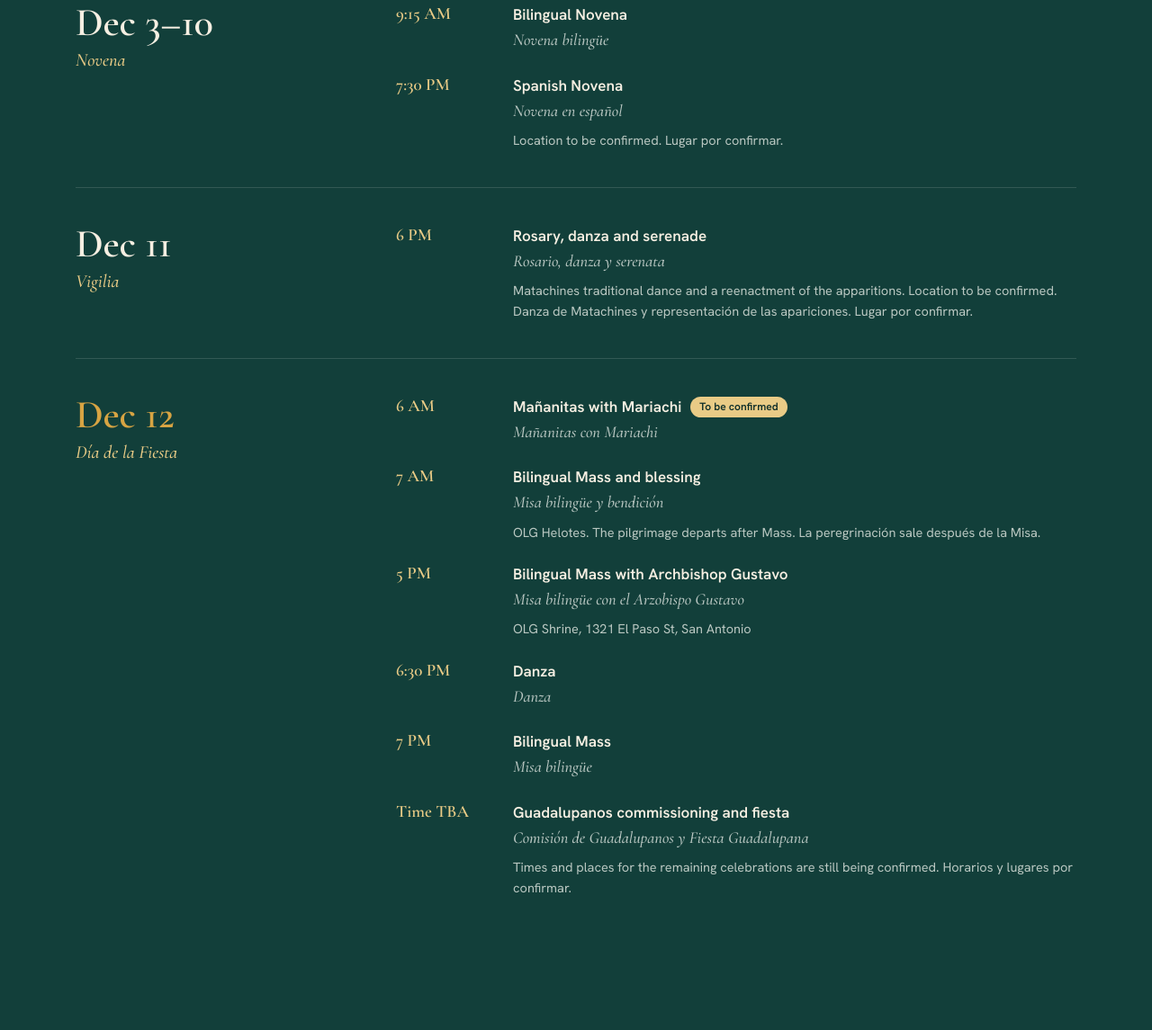
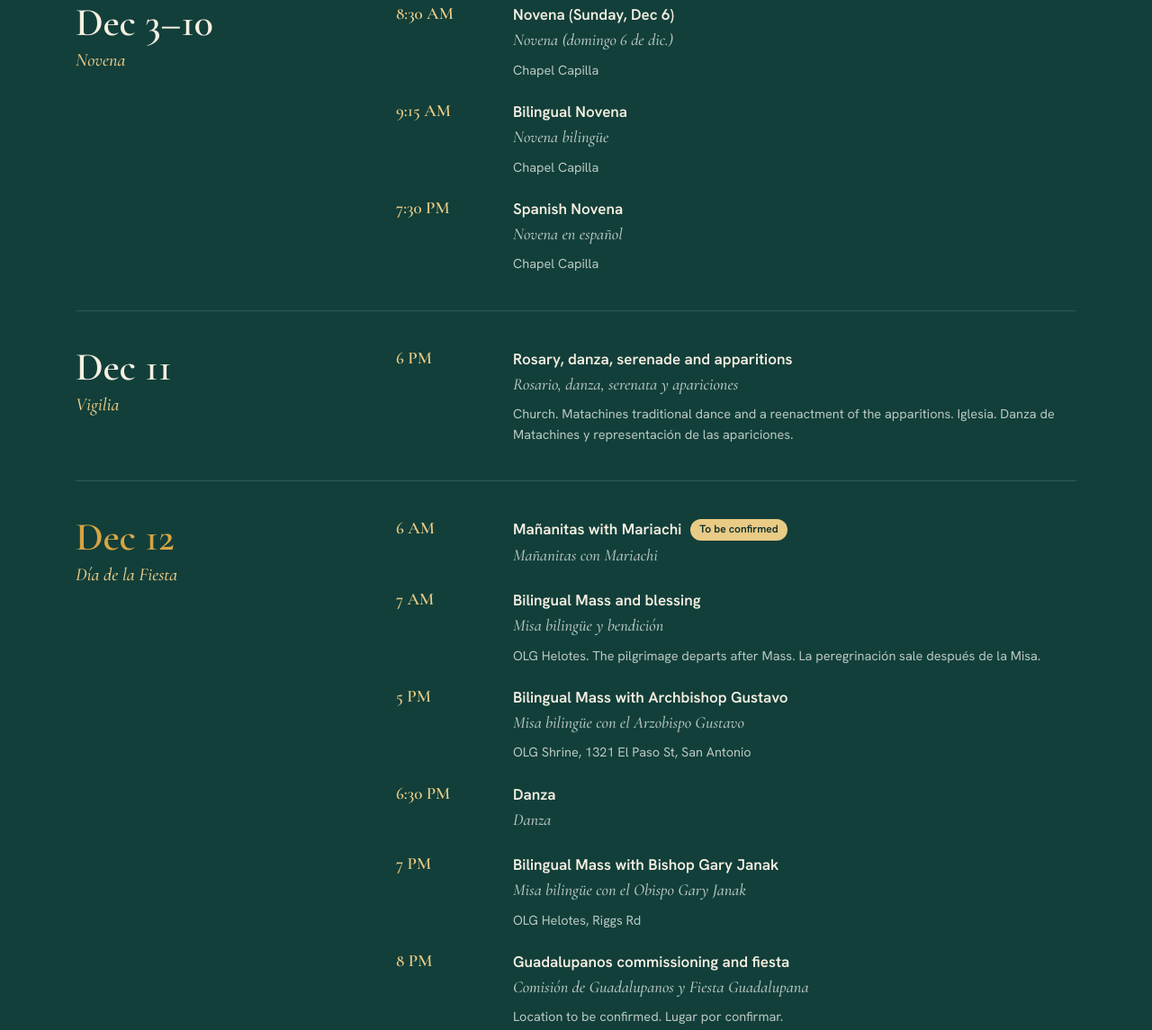
Before and after one commit to commsolg/olgfeastday, a plain HTML site: page index.html in a window 1280 px wide. Shown: the part 3718-4863 px from the top of the page at 90% size. Drawn offline with nearby package versions, Linux system fonts and the light colour scheme.

Commit message:
Update index.html

```diff
--- a/index.html
+++ b/index.html
@@ -369,15 +369,16 @@ footer{background:var(--mantle-3);color:#DDE4DF;padding:80px 0 40px}
     <div class="day">
       <h3 class="day-name">Dec 3–10<span class="es" lang="es">Novena</span></h3>
       <ul class="events">
-        <li><span class="t">9:15 AM</span><div><h4>Bilingual Novena <span class="es" lang="es">Novena bilingüe</span></h4></div></li>
-        <li><span class="t">7:30 PM</span><div><h4>Spanish Novena <span class="es" lang="es">Novena en español</span></h4><p>Location to be confirmed. <span lang="es">Lugar por confirmar.</span></p></div></li>
+        <li><span class="t">8:30 AM</span><div><h4>Novena (Sunday, Dec 6) <span class="es" lang="es">Novena (domingo 6 de dic.)</span></h4><p>Chapel <span lang="es">Capilla</span></p></div></li>
+        <li><span class="t">9:15 AM</span><div><h4>Bilingual Novena <span class="es" lang="es">Novena bilingüe</span></h4><p>Chapel <span lang="es">Capilla</span></p></div></li>
+        <li><span class="t">7:30 PM</span><div><h4>Spanish Novena <span class="es" lang="es">Novena en español</span></h4><p>Chapel <span lang="es">Capilla</span></p></div></li>
       </ul>
     </div>
 
     <div class="day">
       <h3 class="day-name">Dec 11<span class="es" lang="es">Vigilia</span></h3>
       <ul class="events">
-        <li><span class="t">6 PM</span><div><h4>Rosary, danza and serenade <span class="es" lang="es">Rosario, danza y serenata</span></h4><p>Matachines traditional dance and a reenactment of the apparitions. Location to be confirmed. <span lang="es">Danza de Matachines y representación de las apariciones. Lugar por confirmar.</span></p></div></li>
+        <li><span class="t">6 PM</span><div><h4>Rosary, danza, serenade and apparitions <span class="es" lang="es">Rosario, danza, serenata y apariciones</span></h4><p>Church. Matachines traditional dance and a reenactment of the apparitions. <span lang="es">Iglesia. Danza de Matachines y representación de las apariciones.</span></p></div></li>
       </ul>
     </div>
 
@@ -388,8 +389,8 @@ footer{background:var(--mantle-3);color:#DDE4DF;padding:80px 0 40px}
         <li><span class="t">7 AM</span><div><h4>Bilingual Mass and blessing <span class="es" lang="es">Misa bilingüe y bendición</span></h4><p>OLG Helotes. The pilgrimage departs after Mass. <span lang="es">La peregrinación sale después de la Misa.</span></p></div></li>
         <li><span class="t">5 PM</span><div><h4>Bilingual Mass with Archbishop Gustavo <span class="es" lang="es">Misa bilingüe con el Arzobispo Gustavo</span></h4><p>OLG Shrine, 1321 El Paso St, San Antonio</p></div></li>
         <li><span class="t">6:30 PM</span><div><h4>Danza <span class="es" lang="es">Danza</span></h4></div></li>
-        <li><span class="t">7 PM</span><div><h4>Bilingual Mass <span class="es" lang="es">Misa bilingüe</span></h4></div></li>
-        <li><span class="t">Time TBA</span><div><h4>Guadalupanos commissioning and fiesta <span class="es" lang="es">Comisión de Guadalupanos y Fiesta Guadalupana</span></h4><p>Times and places for the remaining celebrations are still being confirmed. <span lang="es">Horarios y lugares por confirmar.</span></p></div></li>
+        <li><span class="t">7 PM</span><div><h4>Bilingual Mass with Bishop Gary Janak <span class="es" lang="es">Misa bilingüe con el Obispo Gary Janak</span></h4><p>OLG Helotes, Riggs Rd</p></div></li>
+        <li><span class="t">8 PM</span><div><h4>Guadalupanos commissioning and fiesta <span class="es" lang="es">Comisión de Guadalupanos y Fiesta Guadalupana</span></h4><p>Location to be confirmed. <span lang="es">Lugar por confirmar.</span></p></div></li>
       </ul>
     </div>
   </div>
```
